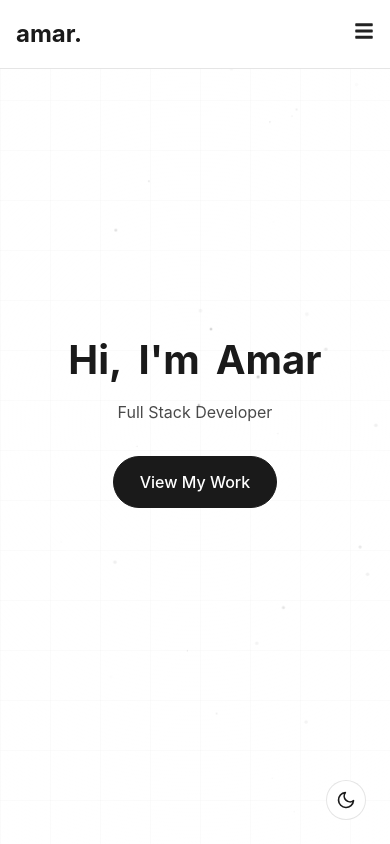
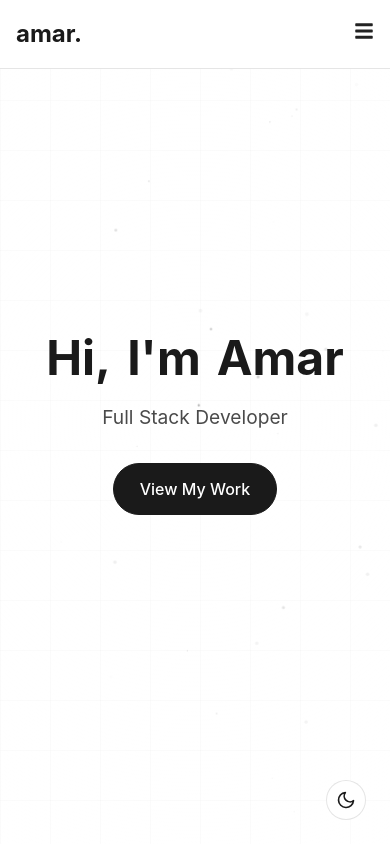
Before and after one commit to amarmurmu001/amar-portfolio, a React (Vite) app: page / in a window 390 px wide. Shown: the top 844 px of the page. Built offline with nearby package versions, Linux system fonts and the light colour scheme.

Commit message:
feat: add Spline viewer to Hero component and enhance scrolling behavior; update CSS for smooth scrolling and adjust z-index for better layering of elements

```diff
--- a/index.html
+++ b/index.html
@@ -5,6 +5,7 @@
     <link rel="icon" type="image/svg+xml" href="/vite.svg" />
     <meta name="viewport" content="width=device-width, initial-scale=1.0" />
     <title>Amar Murmu - Tech Enthusiast</title>
+    <script type="module" src="https://unpkg.com/@splinetool/viewer@1.9.48/build/spline-viewer.js"></script>
   </head>
   <body>
     <div id="root"></div>
--- a/src/assets/components/hero/Hero.css
+++ b/src/assets/components/hero/Hero.css
@@ -15,7 +15,7 @@
   left: 0;
   width: 100%;
   height: 100%;
-  z-index: 1;
+  z-index: 0;
 }
 
 .particles-container {
@@ -75,7 +75,7 @@
 
 .hero-content {
   position: relative;
-  z-index: 2;
+  z-index: 3;
   text-align: center;
   padding: 0 20px;
   max-width: 800px;
@@ -152,3 +152,39 @@
     font-size: 1rem;
   }
 }
+
+.spline-bottom {
+  position: absolute;
+  bottom: -60px;
+  left: 0;
+  width: 100%;
+  height: 300px;
+  z-index: 1;
+  background: transparent;
+}
+
+.spline-bottom spline-viewer {
+  width: 100%;
+  height: 100%;
+  background: transparent;
+}
+
+@media (max-width: 768px) {
+  .spline-bottom {
+    bottom: -60px;
+    height: 500px;
+  }
+
+  .hero-title {
+    font-size: 3rem;
+  }
+
+  .hero-subtitle {
+    font-size: 1.2rem;
+  }
+
+  .cta-button {
+    padding: 0.8rem 1.6rem;
+    font-size: 1rem;
+  }
+}
--- a/src/assets/components/hero/Hero.jsx
+++ b/src/assets/components/hero/Hero.jsx
@@ -77,6 +77,10 @@ const Hero = () => {
           </motion.a>
         </div>
       </motion.div>
+
+      <div className="spline-bottom">
+        <spline-viewer url="https://prod.spline.design/4K3OvxMCmeizfT4g/scene.splinecode"></spline-viewer>
+      </div>
     </div>
   );
 };
--- a/src/index.css
+++ b/src/index.css
@@ -5,6 +5,7 @@
   font-family: Inter, system-ui, Avenir, Helvetica, Arial, sans-serif;
   line-height: 1.5;
   font-weight: 400;
+  scroll-behavior: smooth;
 
   font-synthesis: none;
   text-rendering: optimizeLegibility;
@@ -51,6 +52,11 @@
   --gradient-middle: rgba(26, 26, 26, 0.8);
   --gradient-end: rgba(26, 26, 26, 0.95);
   --grid-color: rgba(255, 255, 255, 0.05);
+}
+
+html {
+  scroll-behavior: smooth;
+  scroll-padding-top: 80px; /* Adjust this value based on your navbar height */
 }
 
 * {
```
